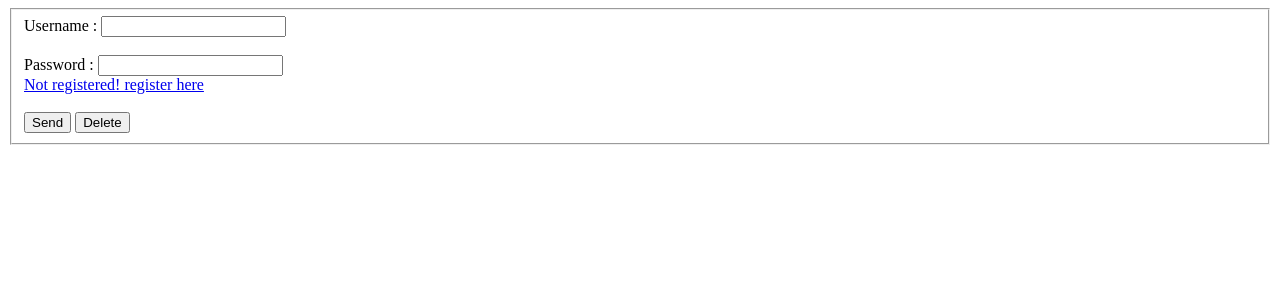
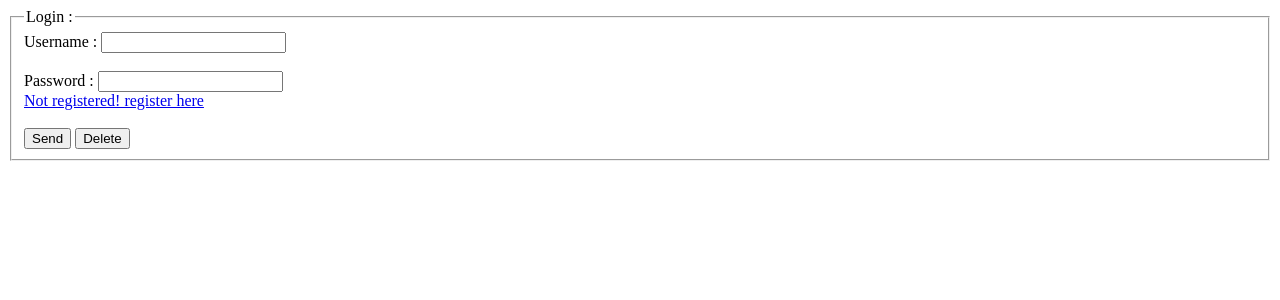
Before and after one commit to Cyriaque-TONNERRE/DeEZit-Chains, a PHP site: page /login.php in a window 1280 px wide. Shown: the top 300 px of the page. Run offline with PHP 8.4, Linux system fonts and the light colour scheme.

Commit message:
Update login.php

```diff
--- a/php/login.php
+++ b/php/login.php
@@ -24,6 +24,7 @@
 
 				<form method="post" action="#">
 					<fieldset>
+						<legend>Login :</legend>
 						<?php
 							if (isset($_COOKIE["ID"])) {
 								header("location:compte.php");
```
